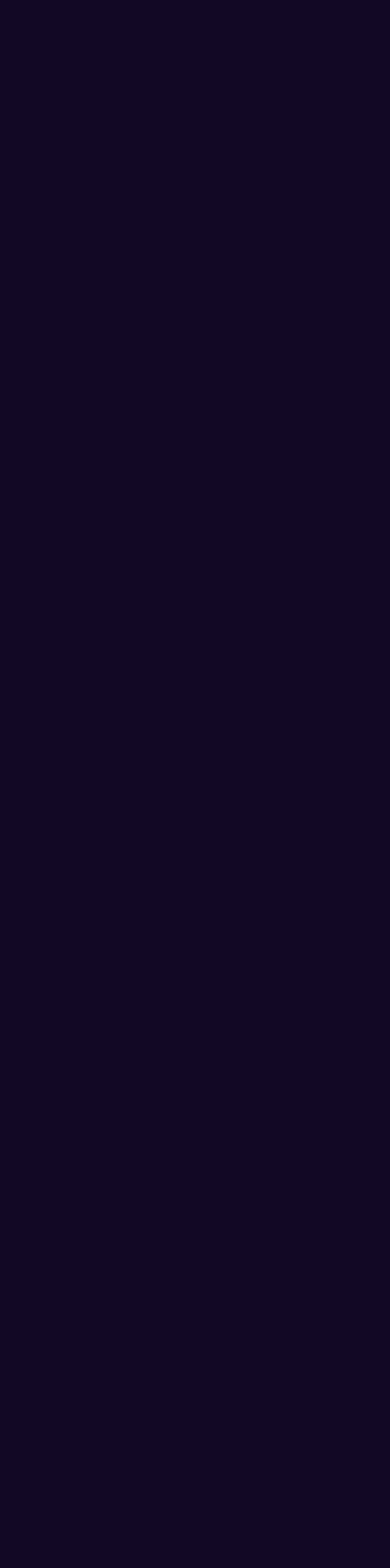
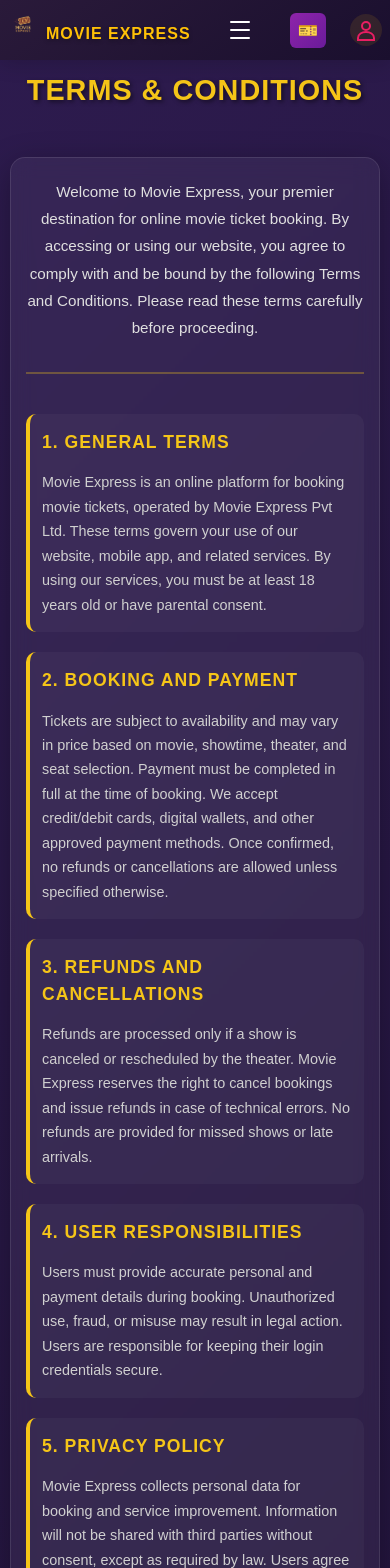
Before and after one commit to AnuNirmani/Movie-Ticket-Booking, a React (Vite) app: page /terms in a window 390 px wide. Before the commit this address had no page. Shown: the top 1568 px of the page. Before the commit the page ends 844 px from the top, so only its background shows below. Built offline with nearby package versions, Linux system fonts and the light colour scheme.

Commit message:
Created terms and conditions

```diff
--- a/src/App.jsx
+++ b/src/App.jsx
@@ -12,6 +12,7 @@ import NewPassword from "./pages/Auth/NewPassword";
 import ComingSoon from "./pages/Home/ComingSoon";
 import Theaters from "./pages/Home/Theaters";
 import AboutUs from "./pages/Footer/AboutUs";
+import TermsAndConditions from "./pages/Footer/TermsAndConditions";
 
 function App() {
   return (
@@ -32,6 +33,7 @@ function App() {
         <Route path="/now-showing" element={<NowShowing />} />
         <Route path="/theaters" element={<Theaters />} />
         <Route path="/about" element={<AboutUs />} />
+        <Route path="/terms" element={<TermsAndConditions />} />
       </Routes>
     </BrowserRouter>
   );
--- /dev/null
+++ b/src/css/Footer/termsandconditions.css
@@ -0,0 +1,242 @@
+/* Terms & Conditions Page Styles */
+.terms-page {
+  min-height: 100vh;
+  background: linear-gradient(135deg, #2d1b4e 0%, #1a0f2e 100%);
+  color: white;
+  font-family: 'Arial', sans-serif;
+}
+
+.terms-container {
+  max-width: 1000px;
+  margin: 0 auto;
+  padding: 40px 20px;
+}
+
+.terms-header {
+  text-align: center;
+  margin-bottom: 50px;
+}
+
+.terms-header h1 {
+  font-size: 3rem;
+  font-weight: bold;
+  color: #f5c518;
+  margin: 0;
+  text-shadow: 2px 2px 4px rgba(0, 0, 0, 0.5);
+  letter-spacing: 2px;
+}
+
+.terms-content {
+  background: rgba(255, 255, 255, 0.05);
+  backdrop-filter: blur(10px);
+  border-radius: 15px;
+  padding: 40px;
+  box-shadow: 0 8px 32px rgba(0, 0, 0, 0.3);
+  border: 1px solid rgba(255, 255, 255, 0.1);
+}
+
+.terms-intro {
+  margin-bottom: 40px;
+  padding-bottom: 30px;
+  border-bottom: 2px solid rgba(245, 197, 24, 0.3);
+}
+
+.terms-intro p {
+  font-size: 1.1rem;
+  line-height: 1.8;
+  color: #e0e0e0;
+  text-align: center;
+  margin: 0;
+}
+
+.terms-section {
+  margin-bottom: 35px;
+  padding: 25px;
+  background: rgba(255, 255, 255, 0.03);
+  border-radius: 10px;
+  border-left: 4px solid #f5c518;
+  transition: all 0.3s ease;
+}
+
+.terms-section:hover {
+  background: rgba(255, 255, 255, 0.08);
+  transform: translateX(5px);
+}
+
+.terms-section h2 {
+  font-size: 1.4rem;
+  font-weight: bold;
+  color: #f5c518;
+  margin: 0 0 15px 0;
+  text-transform: uppercase;
+  letter-spacing: 1px;
+}
+
+.terms-section p {
+  font-size: 1rem;
+  line-height: 1.7;
+  color: #d0d0d0;
+  margin: 0;
+}
+
+.contact-info {
+  margin-top: 15px;
+  padding: 20px;
+  background: rgba(245, 197, 24, 0.1);
+  border-radius: 8px;
+  border: 1px solid rgba(245, 197, 24, 0.3);
+}
+
+.contact-info p {
+  margin: 8px 0;
+  font-size: 1rem;
+  color: #e0e0e0;
+}
+
+.contact-info strong {
+  color: #f5c518;
+  font-weight: bold;
+}
+
+.terms-conclusion {
+  margin-top: 40px;
+  padding: 30px;
+  background: linear-gradient(135deg, rgba(245, 197, 24, 0.1), rgba(245, 197, 24, 0.05));
+  border-radius: 10px;
+  border: 2px solid rgba(245, 197, 24, 0.3);
+  text-align: center;
+}
+
+.terms-conclusion p {
+  font-size: 1.1rem;
+  line-height: 1.8;
+  color: #e0e0e0;
+  margin: 0;
+  font-style: italic;
+}
+
+/* Responsive Design */
+@media (max-width: 768px) {
+  .terms-container {
+    padding: 20px 15px;
+  }
+
+  .terms-header h1 {
+    font-size: 2.2rem;
+    letter-spacing: 1px;
+  }
+
+  .terms-content {
+    padding: 25px 20px;
+  }
+
+  .terms-section {
+    padding: 20px 15px;
+    margin-bottom: 25px;
+  }
+
+  .terms-section h2 {
+    font-size: 1.2rem;
+  }
+
+  .terms-section p {
+    font-size: 0.95rem;
+  }
+
+  .terms-intro p {
+    font-size: 1rem;
+  }
+
+  .contact-info {
+    padding: 15px;
+  }
+
+  .terms-conclusion {
+    padding: 20px 15px;
+  }
+
+  .terms-conclusion p {
+    font-size: 1rem;
+  }
+}
+
+@media (max-width: 480px) {
+  .terms-container {
+    padding: 15px 10px;
+  }
+
+  .terms-header h1 {
+    font-size: 1.8rem;
+  }
+
+  .terms-content {
+    padding: 20px 15px;
+  }
+
+  .terms-section {
+    padding: 15px 12px;
+    margin-bottom: 20px;
+  }
+
+  .terms-section h2 {
+    font-size: 1.1rem;
+  }
+
+  .terms-section p {
+    font-size: 0.9rem;
+  }
+
+  .terms-intro p {
+    font-size: 0.95rem;
+  }
+
+  .contact-info {
+    padding: 12px;
+  }
+
+  .contact-info p {
+    font-size: 0.9rem;
+  }
+
+  .terms-conclusion {
+    padding: 15px 12px;
+  }
+
+  .terms-conclusion p {
+    font-size: 0.95rem;
+  }
+}
+
+@media (max-width: 360px) {
+  .terms-header h1 {
+    font-size: 1.6rem;
+  }
+
+  .terms-content {
+    padding: 15px 10px;
+  }
+
+  .terms-section {
+    padding: 12px 10px;
+  }
+
+  .terms-section h2 {
+    font-size: 1rem;
+  }
+
+  .terms-section p {
+    font-size: 0.85rem;
+  }
+
+  .terms-intro p {
+    font-size: 0.9rem;
+  }
+
+  .contact-info p {
+    font-size: 0.85rem;
+  }
+
+  .terms-conclusion p {
+    font-size: 0.9rem;
+  }
+}
--- /dev/null
+++ b/src/pages/Footer/TermsAndConditions.jsx
@@ -0,0 +1,117 @@
+import React from "react";
+import Navbar from "../HeadFoot/Navbar";
+import Footer from "../HeadFoot/Footer";
+import "../../css/Footer/termsandconditions.css";
+
+const TermsAndConditions = () => {
+  return (
+    <div className="terms-page">
+      <Navbar />
+      <div className="terms-container">
+        <div className="terms-header">
+          <h1>TERMS & CONDITIONS</h1>
+        </div>
+
+        <div className="terms-content">
+          <div className="terms-intro">
+            <p>
+              Welcome to Movie Express, your premier destination for online movie ticket booking.
+              By accessing or using our website, you agree to comply with and be bound by the following
+              Terms and Conditions. Please read these terms carefully before proceeding.
+            </p>
+          </div>
+
+          <div className="terms-section">
+            <h2>1. GENERAL TERMS</h2>
+            <p>
+              Movie Express is an online platform for booking movie tickets, operated by Movie Express Pvt Ltd.
+              These terms govern your use of our website, mobile app, and related services. By using our services,
+              you must be at least 18 years old or have parental consent.
+            </p>
+          </div>
+
+          <div className="terms-section">
+            <h2>2. BOOKING AND PAYMENT</h2>
+            <p>
+              Tickets are subject to availability and may vary in price based on movie, showtime, theater, and seat selection.
+              Payment must be completed in full at the time of booking. We accept credit/debit cards, digital wallets,
+              and other approved payment methods. Once confirmed, no refunds or cancellations are allowed unless specified otherwise.
+            </p>
+          </div>
+
+          <div className="terms-section">
+            <h2>3. REFUNDS AND CANCELLATIONS</h2>
+            <p>
+              Refunds are processed only if a show is canceled or rescheduled by the theater. Movie Express reserves
+              the right to cancel bookings and issue refunds in case of technical errors. No refunds are provided
+              for missed shows or late arrivals.
+            </p>
+          </div>
+
+          <div className="terms-section">
+            <h2>4. USER RESPONSIBILITIES</h2>
+            <p>
+              Users must provide accurate personal and payment details during booking. Unauthorized use, fraud,
+              or misuse may result in legal action. Users are responsible for keeping their login credentials secure.
+            </p>
+          </div>
+
+          <div className="terms-section">
+            <h2>5. PRIVACY POLICY</h2>
+            <p>
+              Movie Express collects personal data for booking and service improvement. Information will not be shared
+              with third parties without consent, except as required by law. Users agree to the Privacy Policy by using our services.
+            </p>
+          </div>
+
+          <div className="terms-section">
+            <h2>6. LIMITATION OF LIABILITY</h2>
+            <p>
+              Movie Express is not liable for any technical errors, delays, or service interruptions. We do not guarantee
+              the accuracy of movie timings, theater policies, or seat availability. Users attend movies at their own risk,
+              and Movie Express is not responsible for any incidents at the theater.
+            </p>
+          </div>
+
+          <div className="terms-section">
+            <h2>7. CHANGES TO TERMS</h2>
+            <p>
+              Movie Express reserves the right to modify these terms at any time. Continued use of the website after
+              changes constitutes acceptance of the updated terms.
+            </p>
+          </div>
+
+          <div className="terms-section">
+            <h2>8. GOVERNING LAW</h2>
+            <p>
+              These terms are governed by the laws of the jurisdiction where Movie Express operates. Disputes will be
+              resolved through arbitration or in a court of competent jurisdiction.
+            </p>
+          </div>
+
+          <div className="terms-section">
+            <h2>9. CONTACT US</h2>
+            <p>
+              For any queries or concerns regarding these Terms and Conditions, please contact us:
+            </p>
+            <div className="contact-info">
+              <p><strong>Customer Support:</strong> Movie Express Customer Support</p>
+              <p><strong>Email:</strong> support@movieexpress.com</p>
+              <p><strong>Phone:</strong> +94 77 123 4567</p>
+            </div>
+          </div>
+
+          <div className="terms-conclusion">
+            <p>
+              By using Movie Express, you acknowledge that you have read, understood, and agreed to these Terms and Conditions.
+              Thank you for choosing Movie Express for your movie ticket bookings. Enjoy the show!
+            </p>
+          </div>
+        </div>
+      </div>
+      <Footer />
+    </div>
+  );
+};
+
+export default TermsAndConditions;
```
